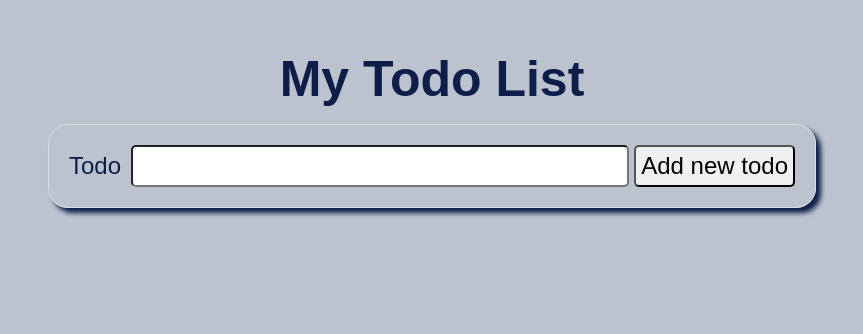
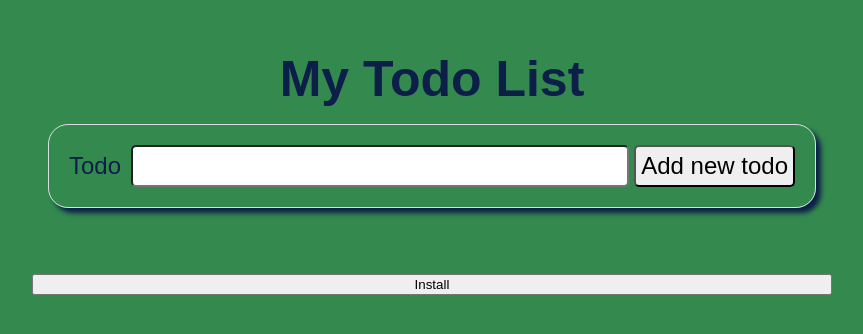
Before and after one commit to mena0018/TodoList-Progressive-Web-App, a website: page index.html in a window 1280 px wide. Shown: the whole page, without its empty margins (208-1071 px from the left). Drawn offline with Linux system fonts and the light colour scheme; no server answers.

Commit message:
Ajout de background.css + lien vers l'application

```diff
--- /dev/null
+++ b/css/background.css
@@ -0,0 +1,3 @@
+body {
+    background-color: rgb(52, 138, 78);
+}
--- a/index.html
+++ b/index.html
@@ -11,6 +11,7 @@
     <meta name="viewport" content="width=device-width, initial-scale=1" />
     <meta name="theme-color" content="#87c6f7" />
     <link rel="stylesheet" href="css/style.css" type="text/css" />
+    <link rel="stylesheet" href="css/background.css" type="text/css" />
     <link rel="manifest" href="./manifest.webmanifest" />
     <link
       rel="apple-touch-icon"
@@ -36,6 +37,7 @@
       </form>
     </section>
     <section class="todos"></section>
+    <button>Install</button>
 
     <script src="js/ihm.js" type="application/javascript"></script>
     <script src="js/apiRequest.js" type="application/javascript"></script>
```
